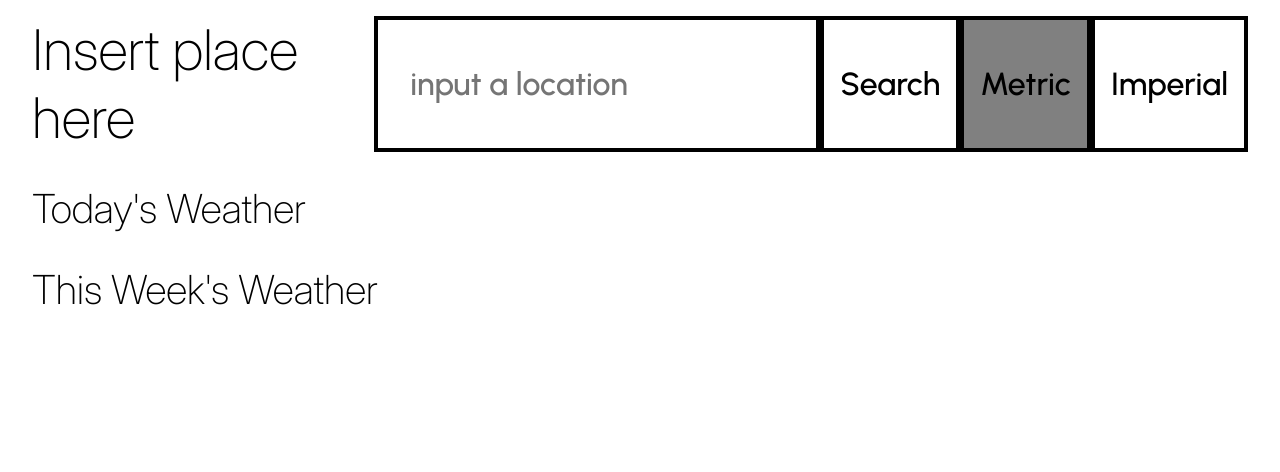
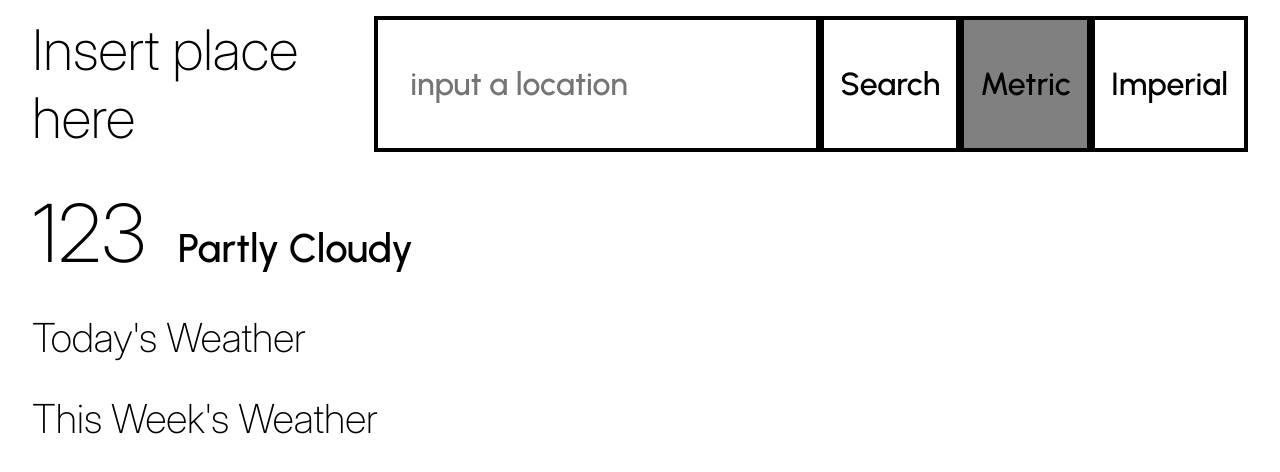
Before and after one commit to J0e-Quan/weather-app, a website built with webpack: page src/index.html in a window 1280 px wide. Built offline with nearby package versions, Linux system fonts and the light colour scheme.

Commit message:
feat(ui): implement current temp + condition

```diff
--- a/src/index.html
+++ b/src/index.html
@@ -46,6 +46,10 @@
       </div>
     </section>
     <section class="content">
+      <div class="data-container main">
+        <h3 class="current-temp">123</h3>
+        <h3 class="current-condition">Partly Cloudy</h3>
+      </div>
       <div class="data-container">
         <h2 class="today heading">Today's Weather</h2>
         <div class="data-grid today">
--- a/src/styles.css
+++ b/src/styles.css
@@ -109,3 +109,20 @@ button {
 .heading {
   font-size: 2.5rem;
 }
+
+.data-container.main {
+  display: flex;
+  justify-content: flex-start;
+  gap: 2rem;
+  align-items: baseline;
+}
+
+.current-temp {
+  font-size: 5rem;
+}
+
+.current-condition {
+  font-family: 'Urbanist', serif;
+  font-size: 2.5rem;
+  font-weight: 550;
+}
--- a/src/ui.js
+++ b/src/ui.js
@@ -1,5 +1,6 @@
 export function showData(data) {
   updateLocation(data.resolvedAddress)
+
 }
 
 function updateLocation(location) {
```
